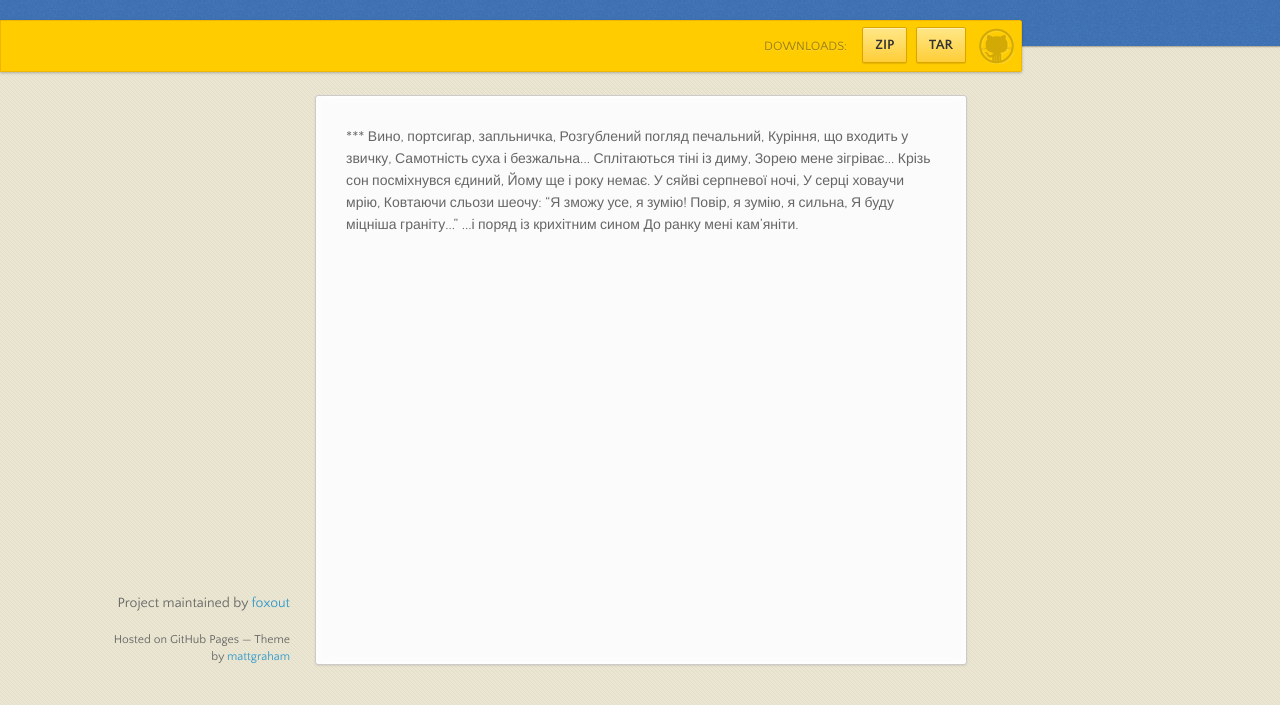
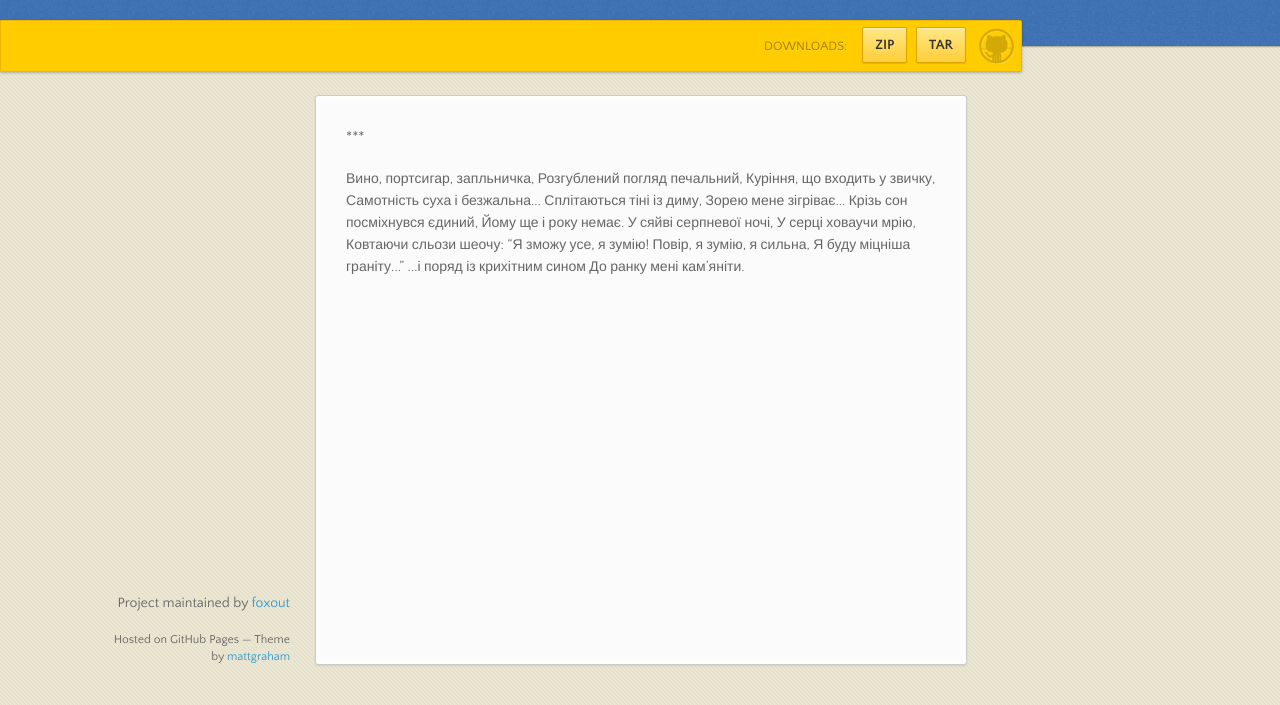
Before and after one commit to foxout/pervushyna, a plain HTML site: page index.html in a window 1280 px wide. Shown: the part 95-800 px from the top of the page. Drawn offline with nearby package versions, Linux system fonts and the light colour scheme.

Commit message:
Update index.html

```diff
--- a/index.html
+++ b/index.html
@@ -39,7 +39,7 @@
         <ul></ul>
       </nav>
       <section>
-        <p>***
+        <p>***</p>
 
 Вино, портсигар, запльничка,
 Розгублений погляд печальний,
```
